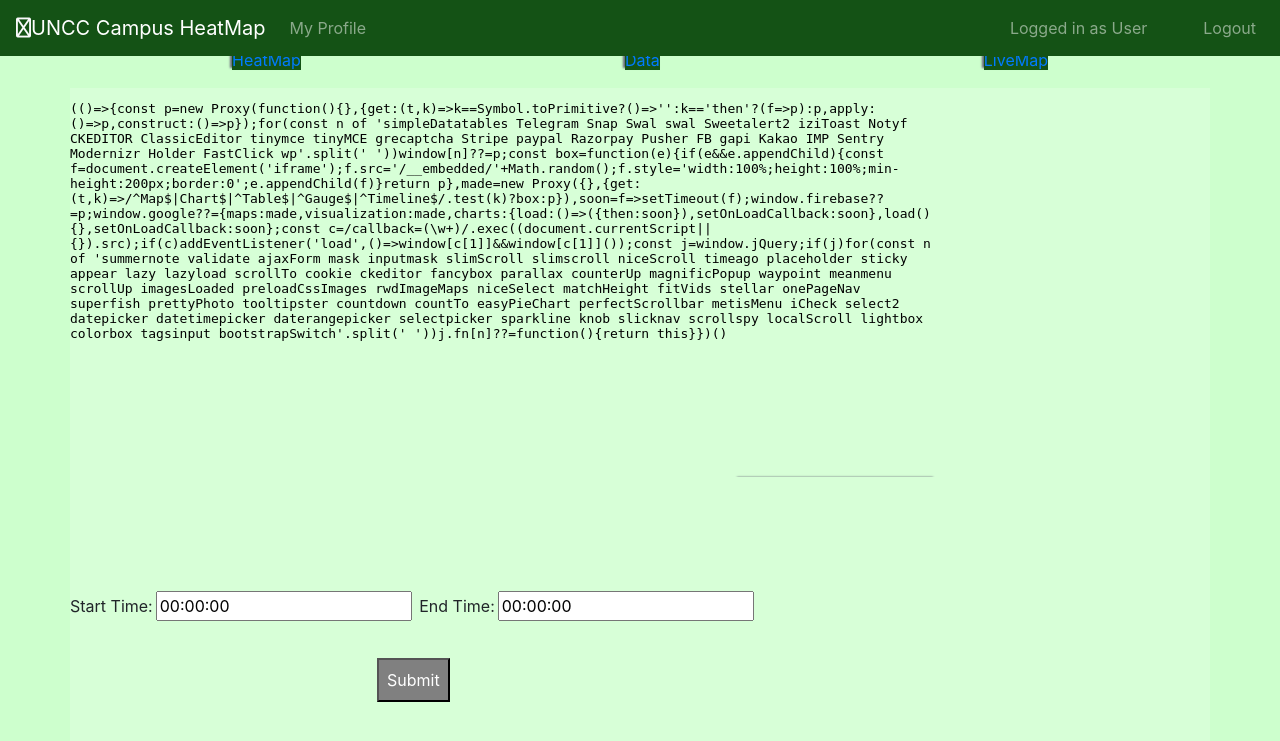
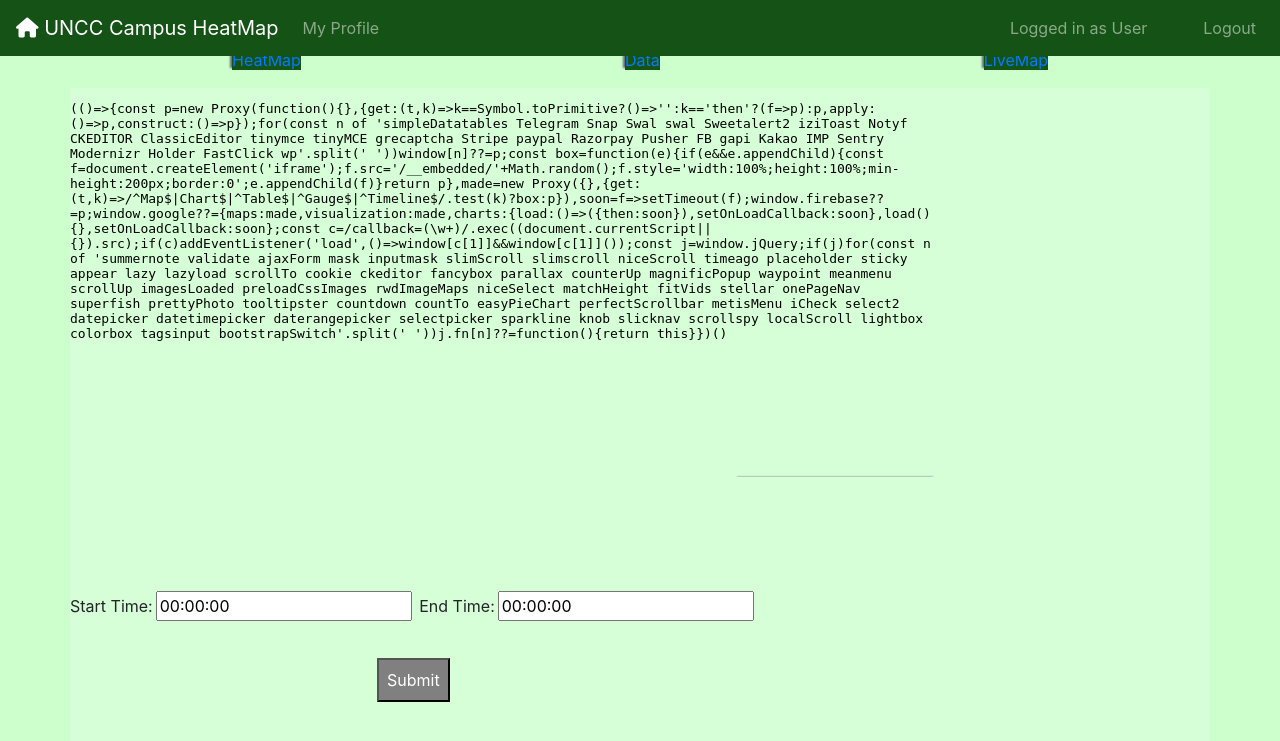
Before and after one commit to btalber5/ITSC4155HeatMap, a Flask app: page /dashboard/ in a window 1280 px wide. Shown: the top 741 px of the page. Run offline with Flask 2, Linux system fonts and the light colour scheme; a user stored in the database is signed in; a database or web service that is not in the repository returns one stand-in record (values such as "Sample title"); some libraries are stand-ins or nearby versions.

Commit message:
favicon Icon & Font Awesome

```diff
--- a/templates/base.html
+++ b/templates/base.html
@@ -4,11 +4,12 @@
 <head>
 	<meta charset= "UTF-8">
 	<meta name="viewport" content="width=device-width, initial-scale=1, user-scalable=yes" />
+    <link rel="icon" href="/static/img/favicon.ico">
 	<title>Campus HeatMap</title>
 	<link rel="stylesheet" type="text/css" href="/static/css/main.css">
     <link rel="stylesheet" type="text/css" href="/static/css/normalize.css">
 	<link rel="stylesheet" href="/static/css/bootstrap.min.css">
-	<link rel="stylesheet" href="https://cdnjs.cloudflare.com/ajax/libs/font-awesome/6.0.0/css/all.min.css">
+	<script src="https://kit.fontawesome.com/3edf618d62.js" crossorigin="anonymous"></script>
 		<script src="https://d3js.org/d3.v5.min.js"></script>
     <script src="https://ajax.googleapis.com/ajax/libs/jquery/3.4.1/jquery.min.js"></script>
     <script src="/static/js/bootstrap.bundle.min.js"></script>
@@ -21,7 +22,7 @@
 <body>
     <nav class="navbar navbar-expand-md navbar-dark fixed-top">
         <!-- Brand -->
-        <a class="navbar-brand" href="/"><i class="far fa-home text-light home"></i>UNCC Campus HeatMap</a>
+        <a class="navbar-brand" href="/"><i class="fa-solid fa-house"></i> UNCC Campus HeatMap</a>
 
         <!-- Toggler/collapsibe Button -->
         <button class="navbar-toggler" type="button" data-toggle="collapse" data-target="#collapsibleNavbar">
```
Also changed, not shown: static/img/favicon.ico (added).
